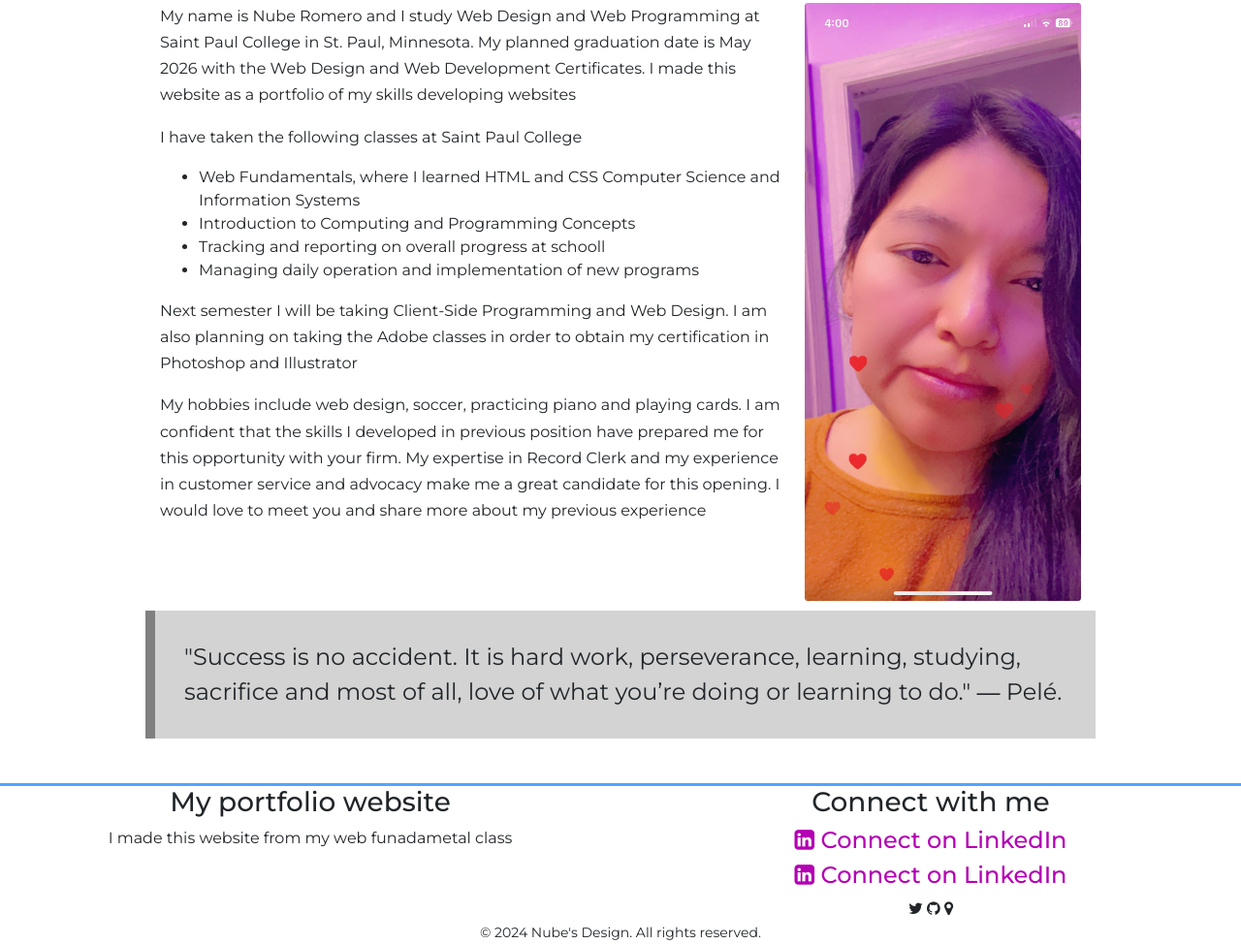
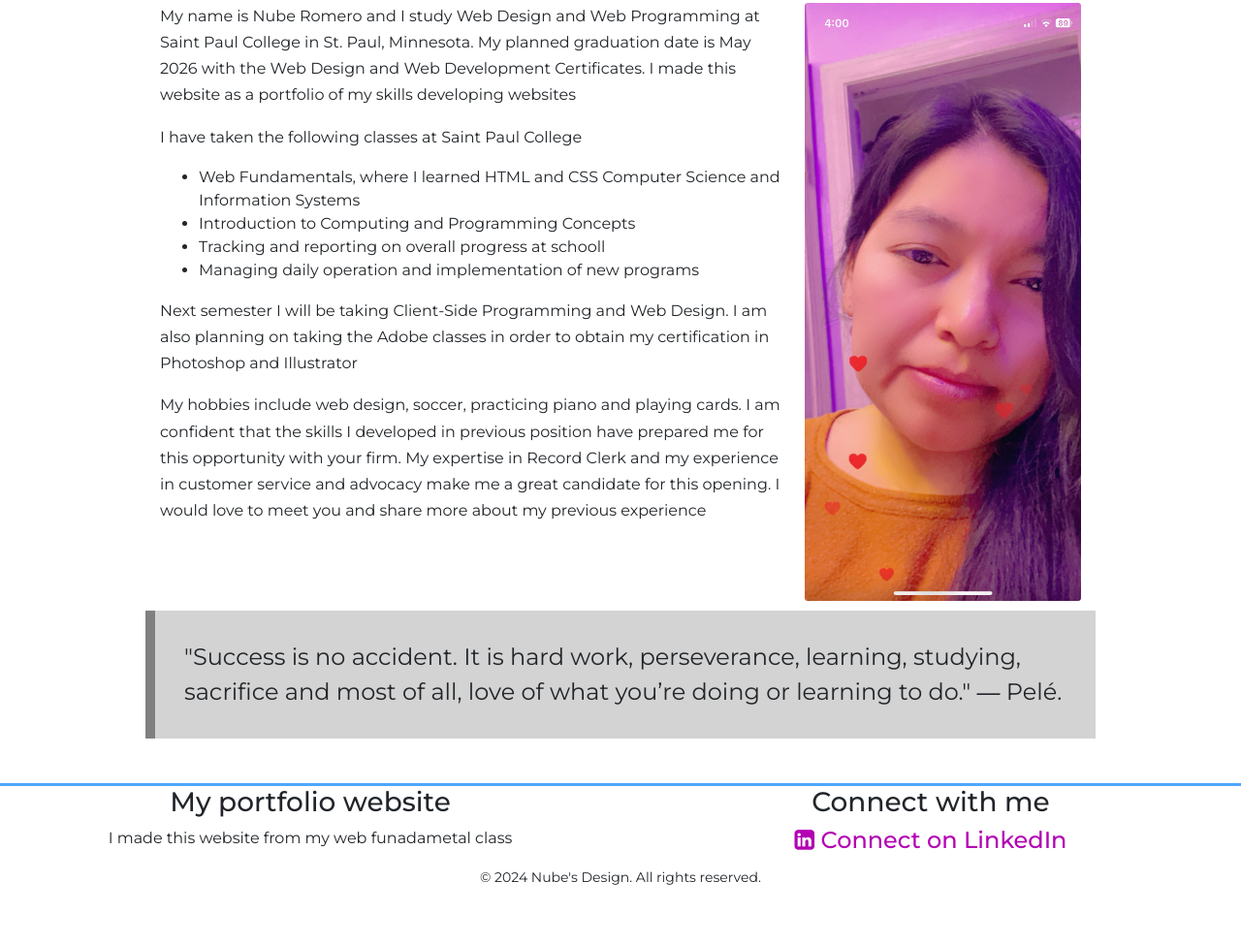
Before and after one commit to luna-romero/resume, a plain HTML site: page index.html in a window 1280 px wide. Shown: the part 627-1601 px from the top of the page at 97% size. After the commit the page ends 1544 px from the top, so only its background shows below. Drawn offline with nearby package versions, Linux system fonts and the light colour scheme.

Commit message:
Add files via upload

```diff
--- a/index.html
+++ b/index.html
@@ -74,21 +74,16 @@
 					<p> I made this website from my web funadametal class</p>
 
 				</div>
-				<div class="col-sm-6">
+					<div class="col-sm-6">
 					<h3>Connect with me</h3>
-					<a href="https://www.linkedin.com/in/metoxen/" target="_blank">
+
+					<a href="https://www.https://www.linkedin.com/in/nuberomero/" target="_blank">
        					<h4><i class="fa fa-linkedin-square" aria-hidden="true"></i>   Connect on LinkedIn</h4>
 
 					</a>
-					<a href="https://www.linkedin.com/in/metoxen/" target="_blank">
-       					<h4><i class="fa fa-linkedin-square" aria-hidden="true"></i>   Connect on LinkedIn</h4>
+
 
 					</a>
-						<i class="fa fa-twitter" aria-hidden="true"></i>
-						<i class="fa fa-github" aria-hidden="true"></i>
-						<i class="fa fa-map-marker" aria-hidden="true"></i>
-
-</a>
 					</div>
 				</div>
 			</div>
```
